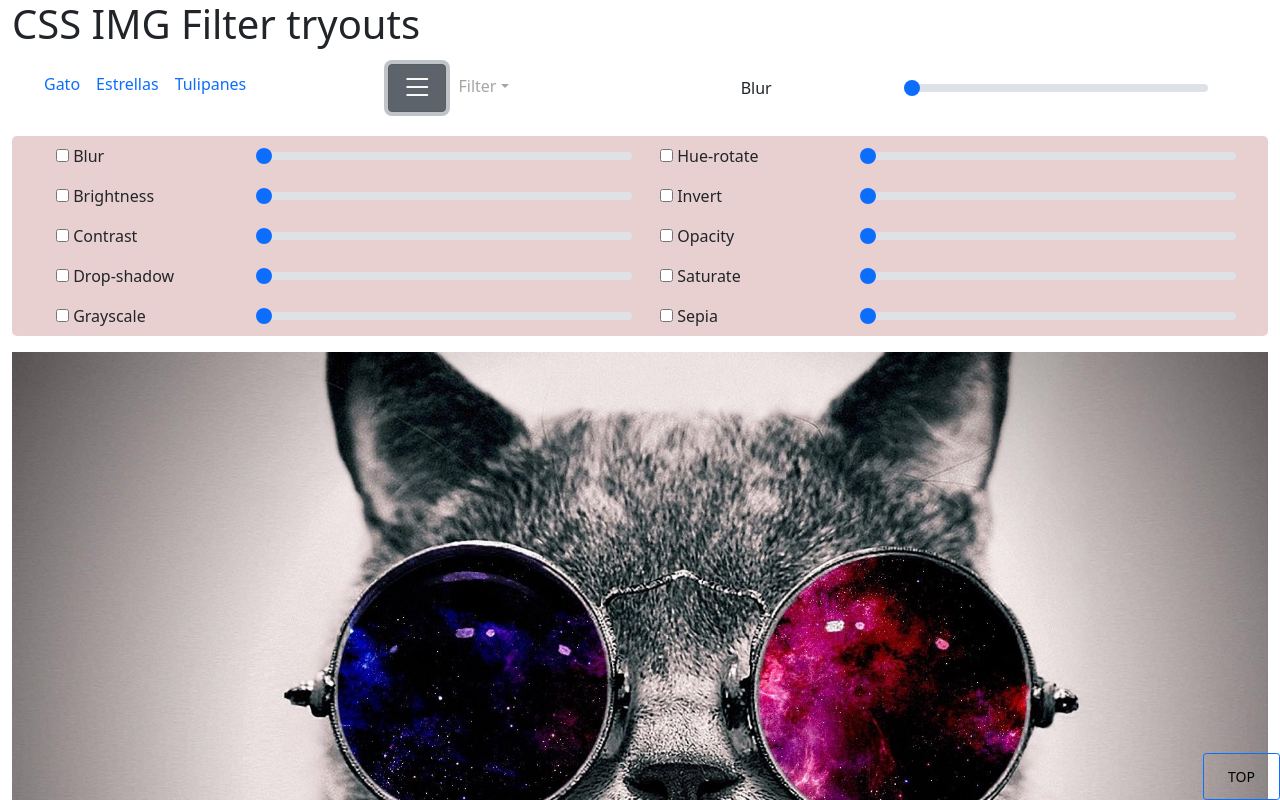
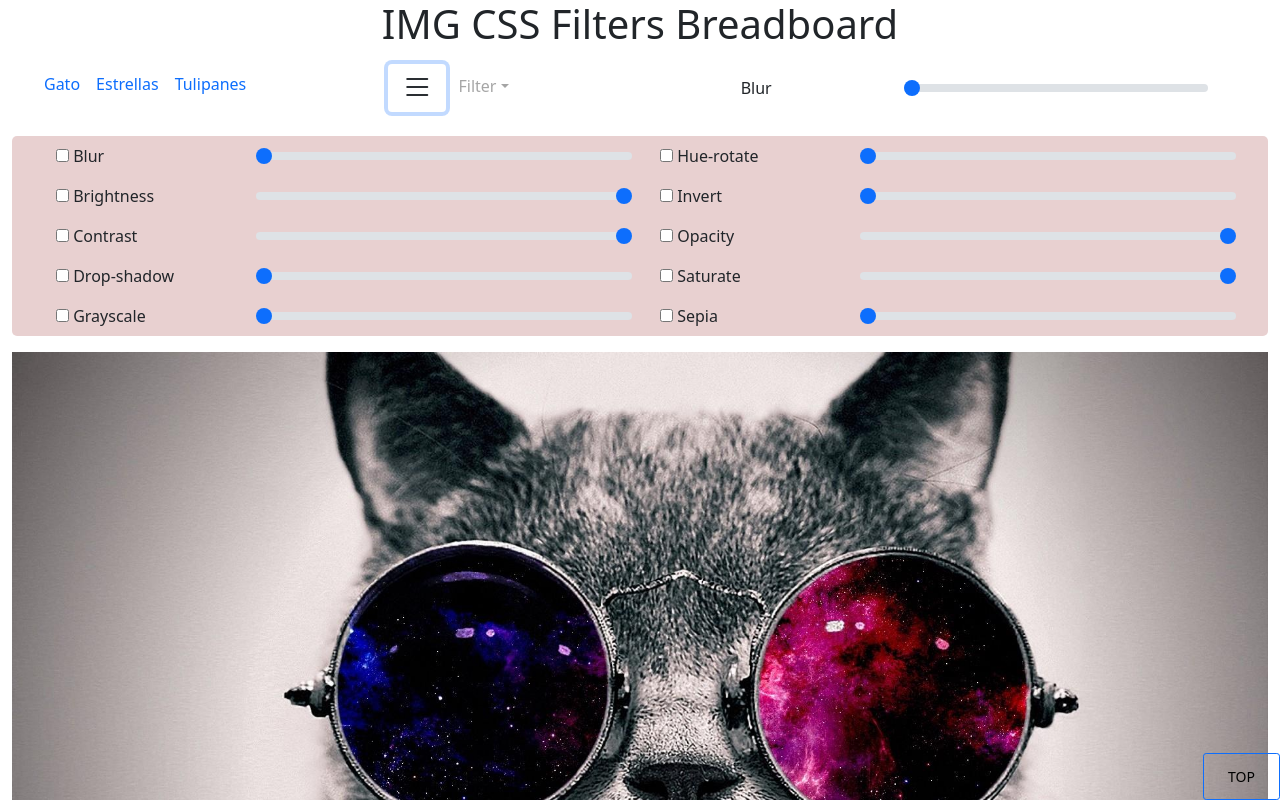
Before and after one commit to RipSNake/css-effects, a plain HTML site: page index.html in a window 1280 px wide. Both pictures are taken after a click on the button "Toggle Filter's List View". Shown: the top 800 px of the page. Drawn offline with nearby package versions, Linux system fonts and the light colour scheme.

Commit message:
corrected initial values for filters range inputs

```diff
--- a/index.html
+++ b/index.html
@@ -1,7 +1,7 @@
 <!DOCTYPE html>
 <html lang="en">
 <head>
-	<title>CSS IMG Filter Tryouts</title>
+	<title>IMG CSS Filters Breadboard</title>
 	<meta charset="utf-8">
 	<meta name="viewport" content="width=device-width, initial-scale= 1">
 	<!-- CSS only -->
@@ -14,19 +14,19 @@
 <div class="container-fluid">
 
 <header id="top" class="">
-	<h1>CSS IMG Filter tryouts</h1>
+	<h1 class="title text-center">IMG CSS Filters Breadboard</h1>
 	<nav class="row navbar navbar-expand container-fluid">
 		<div class="col-7 align-self-start">
 			<div class="row">
 				<div class="col">
 					<ul id="img-list" class="navbar-nav">
-						<li class="nav-item"><a class="nav-link" href="#img-1">Gato</a></li>
+						<li class="nav-item"><a class="nav-link selected" href="#img-1">Gato</a></li>
 						<li class="nav-item"><a class="nav-link" href="#img-2">Estrellas</a></li>
 						<li class="nav-item"><a class="nav-link" href="#img-3">Tulipanes</a></li>
 					</ul>
 				</div>
 				<div class="col">
-					<button id="filter-view" title="Toggle Filter's List View" class="btn btn-secondary d-inline-flex"><i class="bi bi-list"></i></button>
+					<button id="filter-view" title="Toggle Filter's List View" class="btn d-inline-flex"><i class="bi bi-list"></i></button>
 
 					<ul id="effects" class="navbar-nav d-inline-flex">
 						<li class="nav-item dropdown">
@@ -54,7 +54,7 @@
 			<div class="row" id="singleFilterShow">
 				<div class="row selected">
 					<label class="col" for="blur">Blur</label>
-					<input class="col form-range" type="range" name="blur" value="0" style="flex-grow: 2;">
+					<input id="single-range" class="col form-range" type="range" name="blur" value="0" style="flex-grow: 2;">
 				</div>
 			</div>
 		</div>
@@ -78,7 +78,7 @@
 						<input class="" type="checkbox" name="brightness">
 						<label class="" for="brightness-value">Brightness</label>
 					</div>
-					<input class="col form-range" type="range" name="brightness-value" value="0" style="flex-grow: 2;">
+					<input class="col form-range" type="range" name="brightness-value" value="100" style="flex-grow: 2;">
 				</div>
 
 				<div class="row filter-control">
@@ -87,7 +87,7 @@
 						<label class="" for="contrast-value">Contrast</label>
 					</div>
 
-					<input class="col form-range" type="range" name="contrast-value" value="0" style="flex-grow: 2;">
+					<input class="col form-range" type="range" name="contrast-value" value="100" style="flex-grow: 2;">
 				</div>
 
 				<div class="row filter-control">
@@ -135,7 +135,7 @@
 						<label class="" for="opacity-value">Opacity</label>
 					</div>
 
-					<input class="col form-range" type="range" name="opacity-value" value="0" style="flex-grow: 2;">
+					<input class="col form-range" type="range" name="opacity-value" value="100" style="flex-grow: 2;">
 				</div>
 
 				<div class="row filter-control">
@@ -144,7 +144,7 @@
 						<label class="" for="saturate-value">Saturate</label>
 					</div>
 
-					<input class="col form-range" type="range" name="saturate-value" value="0" style="flex-grow: 2;">
+					<input class="col form-range" type="range" name="saturate-value" value="100" style="flex-grow: 2;">
 				</div>
 
 				<div class="row filter-control">
@@ -179,8 +179,8 @@
 	<!-- End of Fixed button to return to the TOP-->
 </main>
 <footer>
-	<div class="container-fluid" id="the-list">
-
+	<div class="container-fluid text-center" id="the-list">
+		<p>Realizado por S J Guzman - 2021</p>
 	</div>
 </footer>
 <script type="text/javascript" src="js/javascript.js"></script>
```
